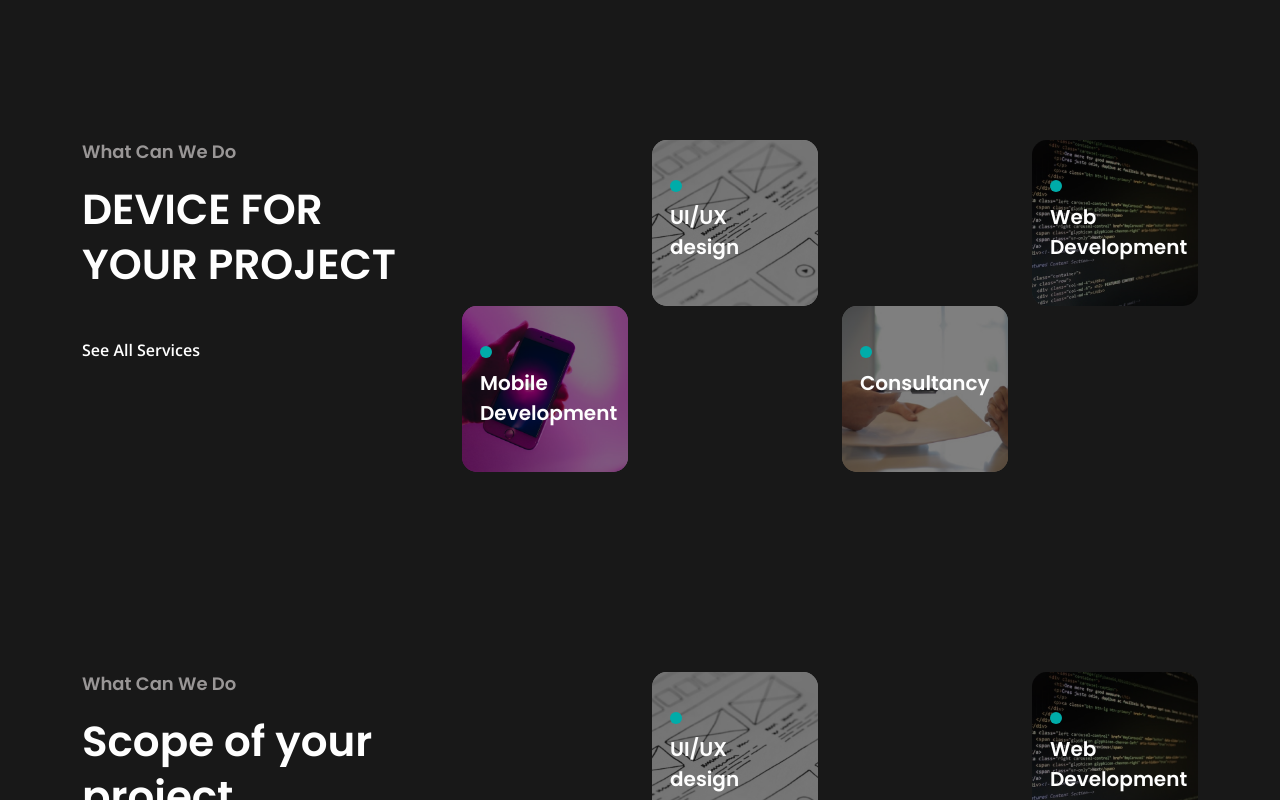
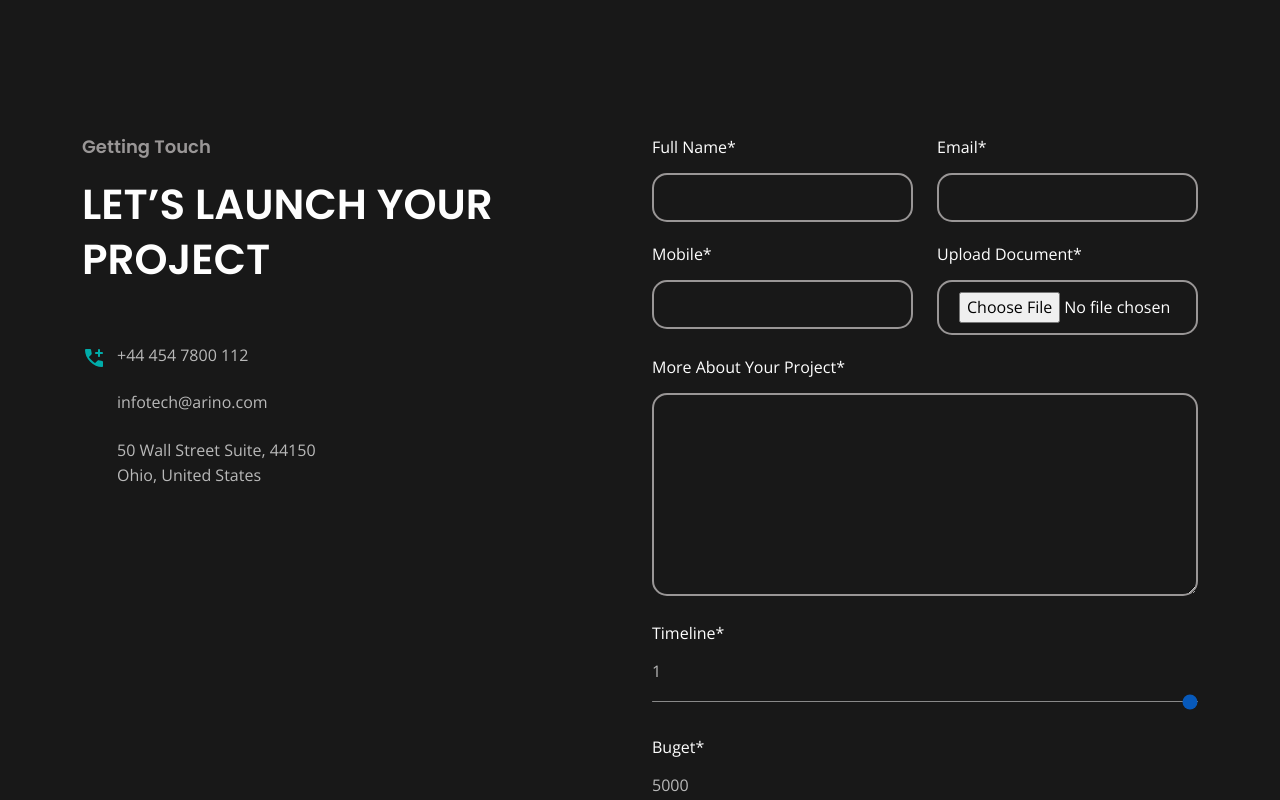
Before and after one commit to MarianRusoiu99/extf, a Next.js app: page /estimate in a window 1280 px wide. Shown: the part 560-1360 px from the top of the page. Built offline with nearby package versions, Linux system fonts and the light colour scheme; some icons are missing.

Commit message:
asdsadasd

```diff
--- a/pages/estimate/index.js
+++ b/pages/estimate/index.js
@@ -41,7 +41,7 @@ export default function Career() {
           pageLinkText="Estimate a Project"
         />
         {/* <Spacing lg="150" md="80" /> */}
-        <Spacing lg="150" md="80" />
+        {/* <Spacing lg="150" md="80" />
         <Div id="service">
           <Div className="container">
             <Div className="row">
@@ -101,9 +101,9 @@ export default function Career() {
             </Div>
           </Div>
         </Div>
-        <Spacing lg="100" md="80" />
+        <Spacing lg="100" md="80" />  */}
 {/* End of Device for your project */}
-        <Spacing lg="100" md="80" />
+        {/* <Spacing lg="100" md="80" />
         <Div id="service">
           <Div className="container">
             <Div className="row">
@@ -162,7 +162,7 @@ export default function Career() {
               </Div>
             </Div>
           </Div>
-        </Div>
+        </Div> */}
 
         {/* Form start */}
 
@@ -172,7 +172,7 @@ export default function Career() {
           <Div className="row">
             <Div className="col-lg-6">
               <SectionHeading
-                title="GET YOUR DREAM JOB"
+                title="LET’S LAUNCH YOUR PROJECT"
                 subtitle="Getting Touch"
               />
               <Spacing lg="55" md="30" />
```
